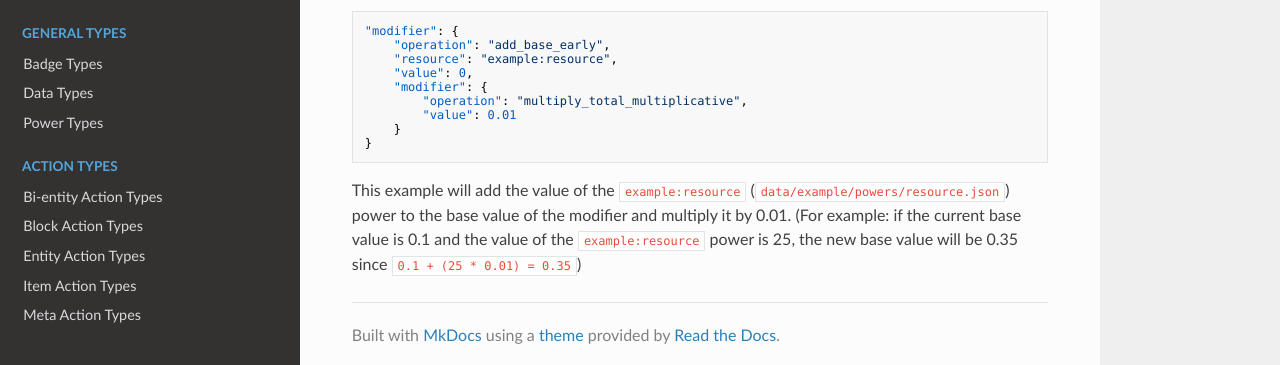
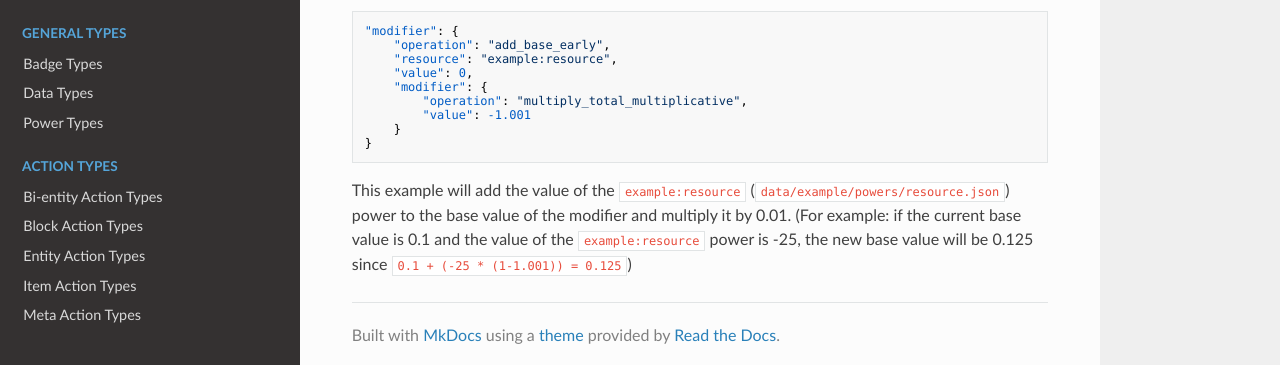
Before and after one commit to apace100/origins-docs, an MkDocs documentation site: the page built from docs/types/data_types/attribute_modifier.md, in a window 1280 px wide and 900 px high, scrolled down 819 px. Shown: the part 528-893 px from the top of the window. Built offline with MkDocs 1.6.1, drawn with Linux system fonts in a browser that asks for light colours; nearby versions of some CDN libraries.

Commit message:
Update `attribute_modifier.md` (Data Type) Fixed the 5th example

````diff
--- a/docs/types/data_types/attribute_modifier.md
+++ b/docs/types/data_types/attribute_modifier.md
@@ -19,6 +19,7 @@ Field  | Type | Default | Description
 `resource` | [Identifier](../data_types/identifier.md) | *optional* | If specified, the value of this power will be used instead of the value specified in the `value` field.
 `name` | [String](string.md) | *optional* | A descriptive name for the modifier, describing where it comes from.
 `modifier` | [Attribute Modifier](attribute_modifier.md) | *optional* | If specified, this modifier will be applied to the value of the modifier.
+
 
 ### Examples
 
@@ -74,10 +75,10 @@ This example will add the value of the `example:resource` (`data/example/powers/
     "value": 0,
     "modifier": {
         "operation": "multiply_total_multiplicative",
-        "value": 0.01
+        "value": -1.001
     }
 }
 ```
 
 This example will add the value of the `example:resource` (`data/example/powers/resource.json`) power to the base value of the modifier and multiply it by 0.01.
-(For example: if the current base value is 0.1 and the value of the `example:resource` power is 25, the new base value will be 0.35 since `0.1 + (25 * 0.01) = 0.35`)
+(For example: if the current base value is 0.1 and the value of the `example:resource` power is -25, the new base value will be 0.125 since `0.1 + (-25 * (1-1.001)) = 0.125`)
````
